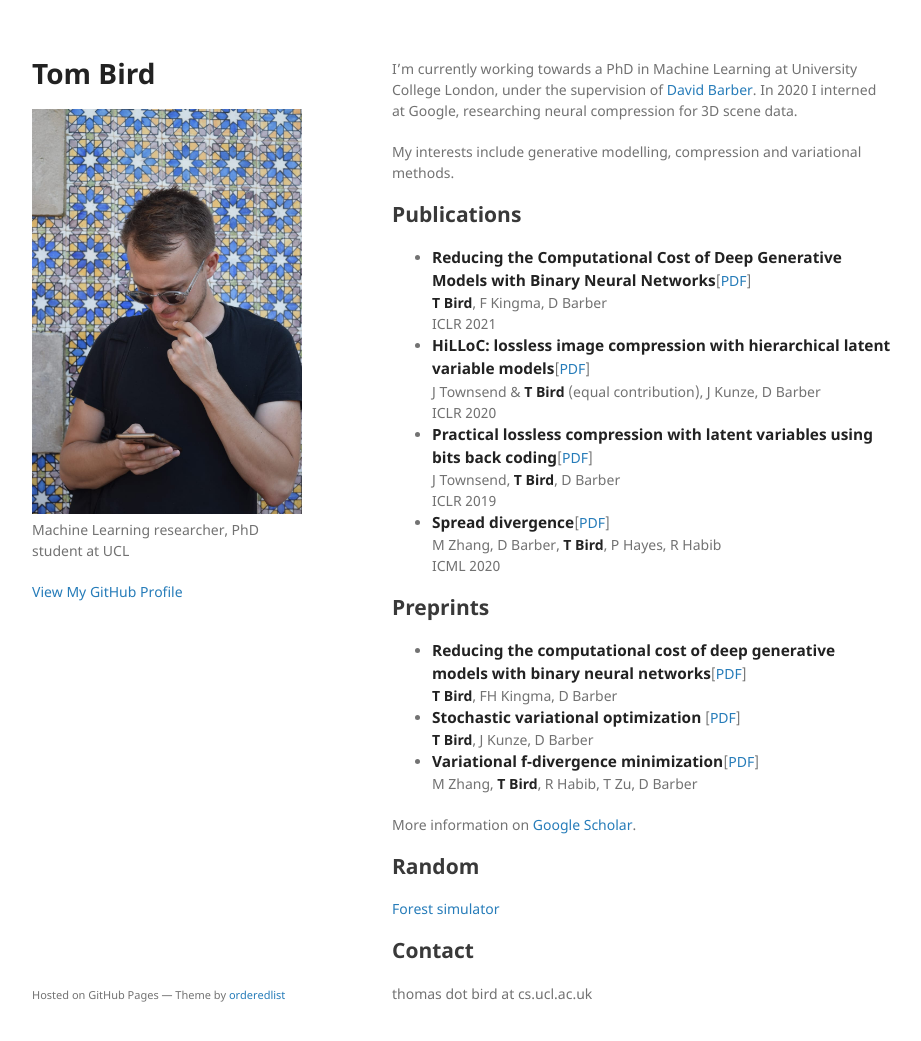
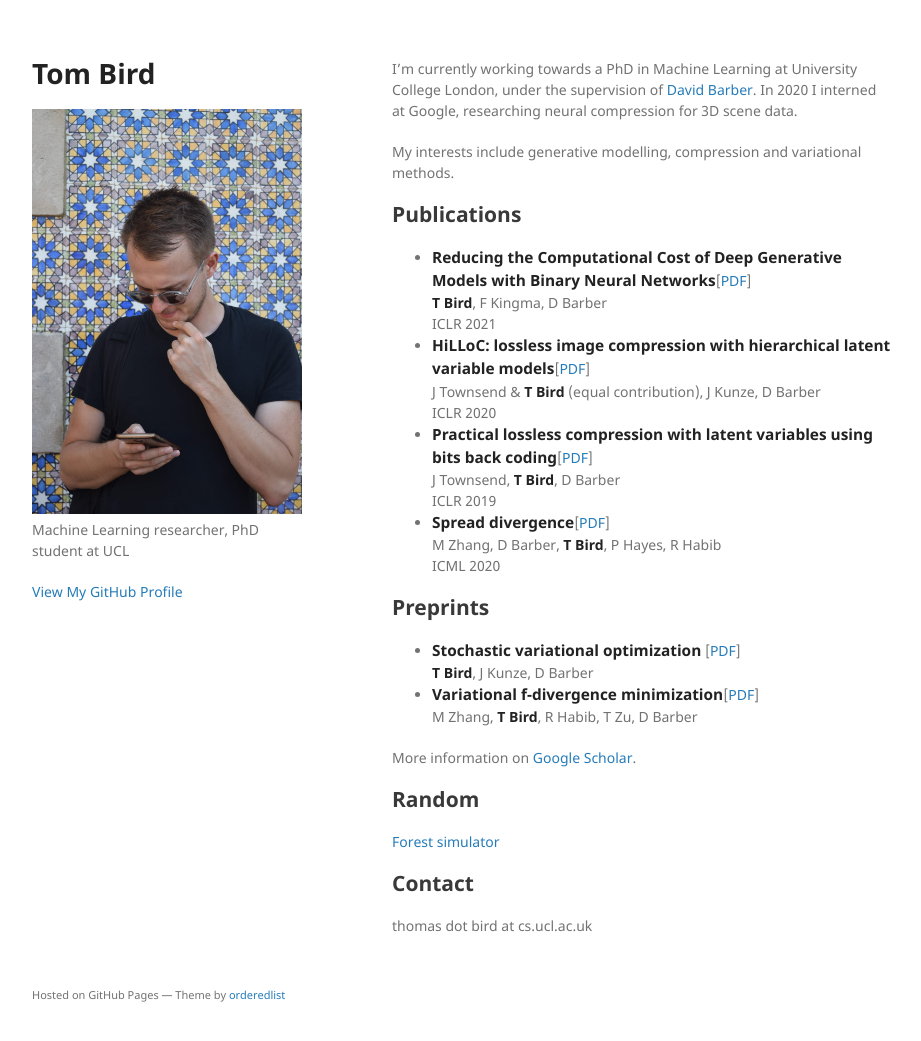
Before and after one commit to tom-bird/tom-bird.github.io, a Jekyll site: the page built from index.md, in a window 1280 px wide and 1074 px high. Shown: the top 1041 px of the window, without its empty margins (178-1099 px from the left). Built offline with Jekyll 4.4.1, drawn with Linux system fonts in a browser that asks for light colours.

Commit message:
update preprints

```diff
--- a/index.md
+++ b/index.md
@@ -18,7 +18,6 @@ My interests include generative modelling, compression and variational methods.
 
 ## Preprints
 
-* **<span style="font-size:1.1em">Reducing the computational cost of deep generative models with binary neural networks</span>**[[PDF](https://arxiv.org/pdf/2010.13476.pdf)]<br />**T Bird**, FH Kingma, D Barber
 * **<span style="font-size:1.1em">Stochastic variational optimization</span>** [[PDF](https://arxiv.org/pdf/1809.04855.pdf)] <br />**T Bird**, J Kunze, D Barber
 * **<span style="font-size:1.1em">Variational f-divergence minimization</span>**[[PDF](https://arxiv.org/pdf/1907.11891.pdf)]<br />M Zhang, **T Bird**, R Habib, T Zu, D Barber
 
```
